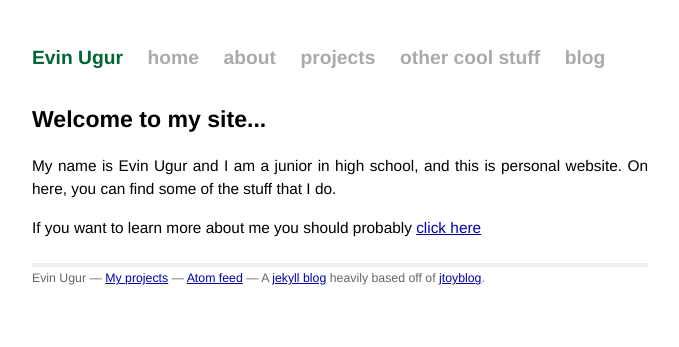
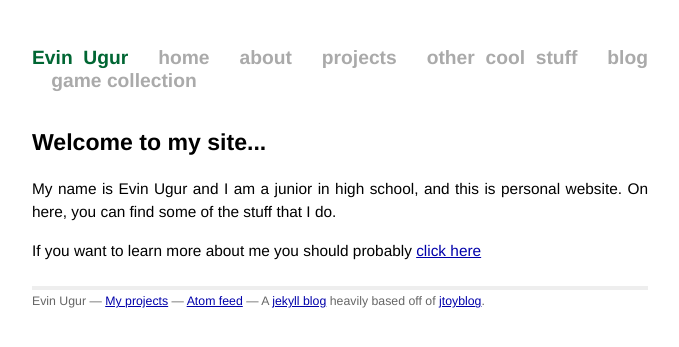
Before and after one commit to Armoredspider/evinugur.github.com, a Jekyll site: the page built from index.html, in a window 1280 px wide. Shown: the top 347 px of the page, without its empty margins (300-979 px from the left). Built offline with Jekyll 4.4.1, drawn with Linux system fonts in a browser that asks for light colours; Markdown is read by kramdown in place of the engine named in the settings.

Commit message:
href for delicious library game collection

```diff
--- a/_layouts/default.html
+++ b/_layouts/default.html
@@ -21,6 +21,7 @@
     <a class="extra" href="/projects/">projects</a>
     <a class="extra" href="/other_projects/">other cool stuff</a>
     <a class="extra" href="/blog/">blog</a>
+    <a class="extra" href="/deliciouslibrary/">game collection</a>
   </div>
   <h1>{{ page.title }}</h1>
 
```
